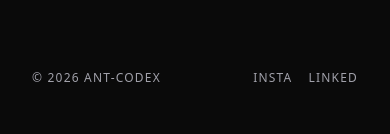
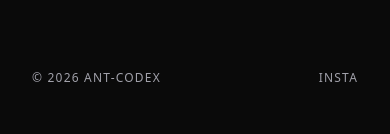
Before and after one commit to ant-codex/ant-codex-site, a Next.js app: page / in a window 390 px wide. Both pictures are taken after a click on the button 352 px from the left and 52 px from the top of the page. Shown: the part 710-844 px from the top of the page. Built offline with nearby package versions, Linux system fonts and the light colour scheme.

Commit message:
Complete social link consistency: Update Header mobile menu

```diff
--- a/src/components/layout/Header.tsx
+++ b/src/components/layout/Header.tsx
@@ -133,8 +133,7 @@
             <div className="absolute bottom-12 left-8 right-8 flex justify-between text-xs text-muted-foreground uppercase tracking-widest">
               <span>&copy; 2026 Ant-Codex</span>
               <div className="flex gap-4">
-                <a href="https://instagram.com" target="_blank" rel="noopener noreferrer">Insta</a>
-                <a href="https://linkedin.com" target="_blank" rel="noopener noreferrer">Linked</a>
+                <a href="https://www.instagram.com/antcodexstudio/" target="_blank" rel="noopener noreferrer">Insta</a>
               </div>
             </div>
           </motion.div>
```
